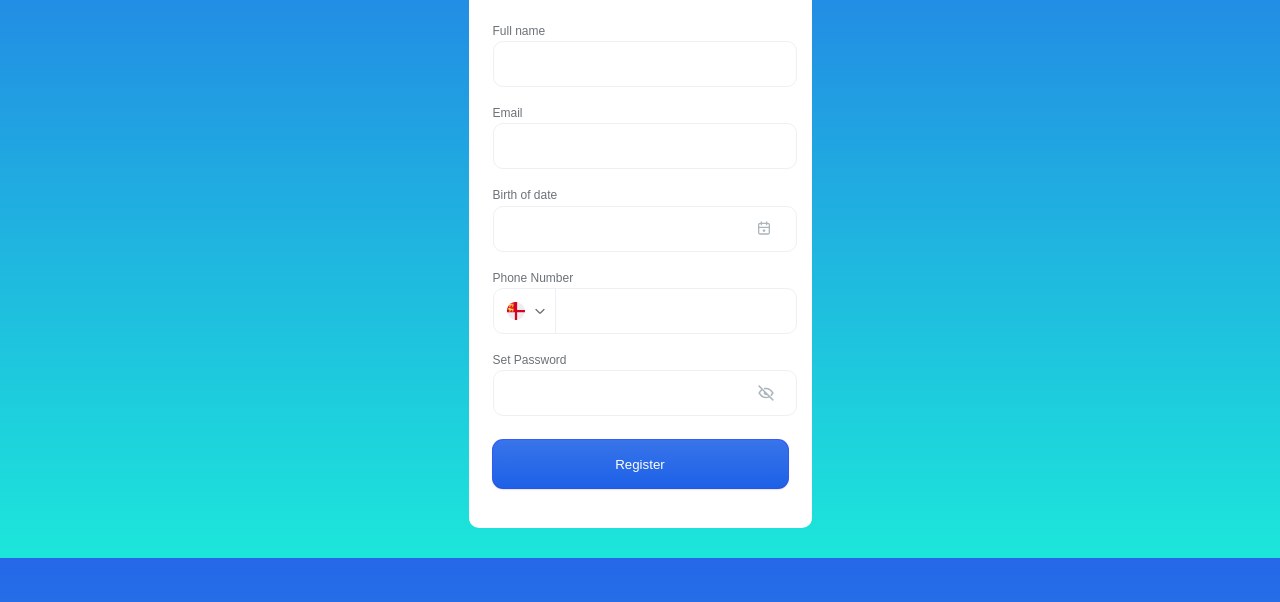
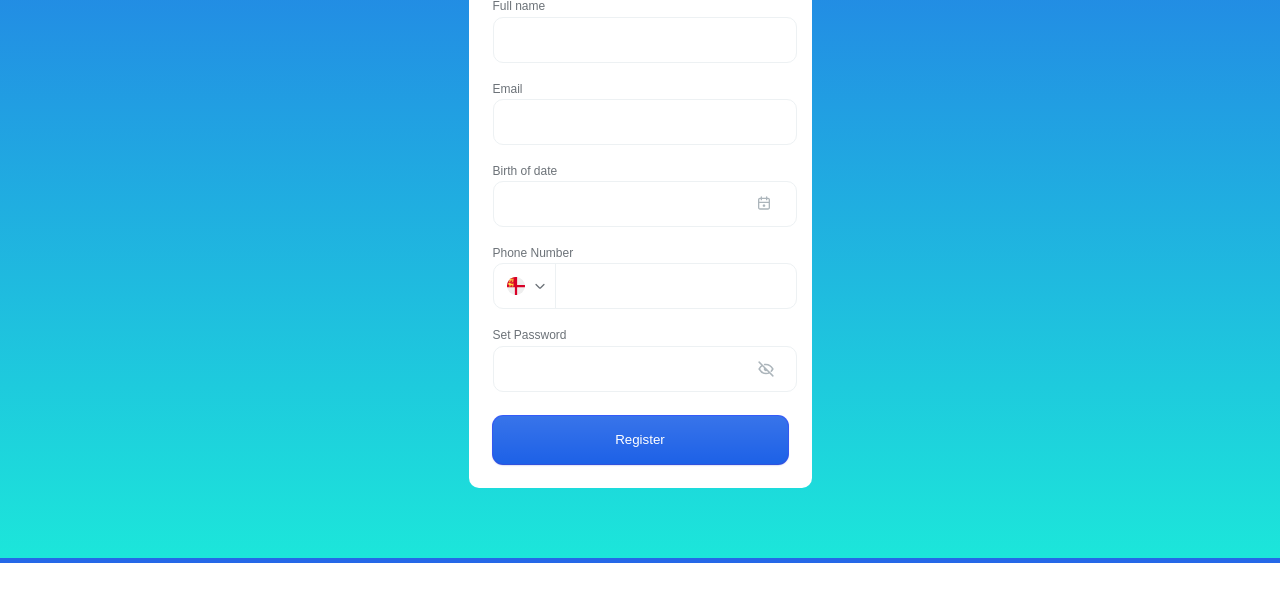
Before and after one commit to 4us4er/registration-form, a website: page index.html in a window 1280 px wide. Shown: the part 242-844 px from the top of the page. After the commit the page ends 805 px from the top, so only its background shows below. Drawn offline with Linux system fonts and the light colour scheme.

Commit message:
feat:change adaptive

```diff
--- a/css/styles.css
+++ b/css/styles.css
@@ -157,6 +157,9 @@ input[type="submit"] {
 .register,
 .login {
   cursor: pointer;
+}
+.register {
+  margin-bottom: 0;
 }
 .variant {
   position: relative;
@@ -348,10 +351,24 @@ option {
 @media screen and (min-width: 320px) {
   body {
     margin: 0;
-    margin-top: 70px;
+    margin-top: 26px;
+    height: 100%;
   }
   main {
-    margin: 70px 14px;
+    margin: 36px 14px;
     margin-top: 0;
   }
 }
+@media only screen and (min-height: 500px) {
+  body {
+    margin-top: 5px;
+  }
+  main {
+    margin-bottom: 5px;
+  }
+}
+@media only screen and (min-height: 667px) {
+  body {
+    overflow-y: hidden;
+  }
+}
```
